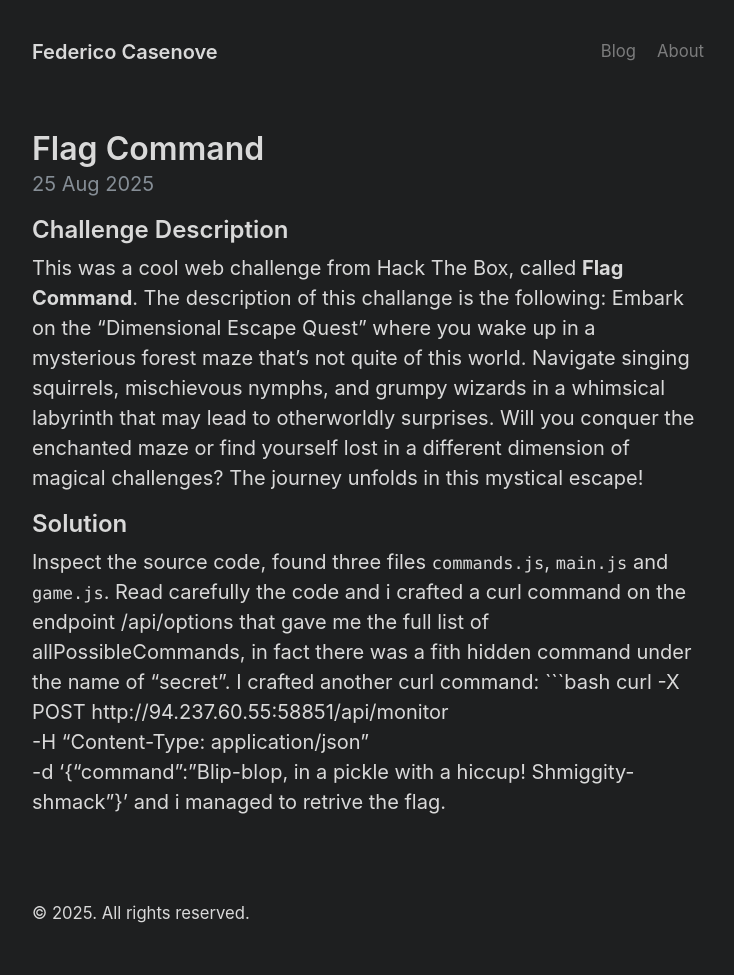
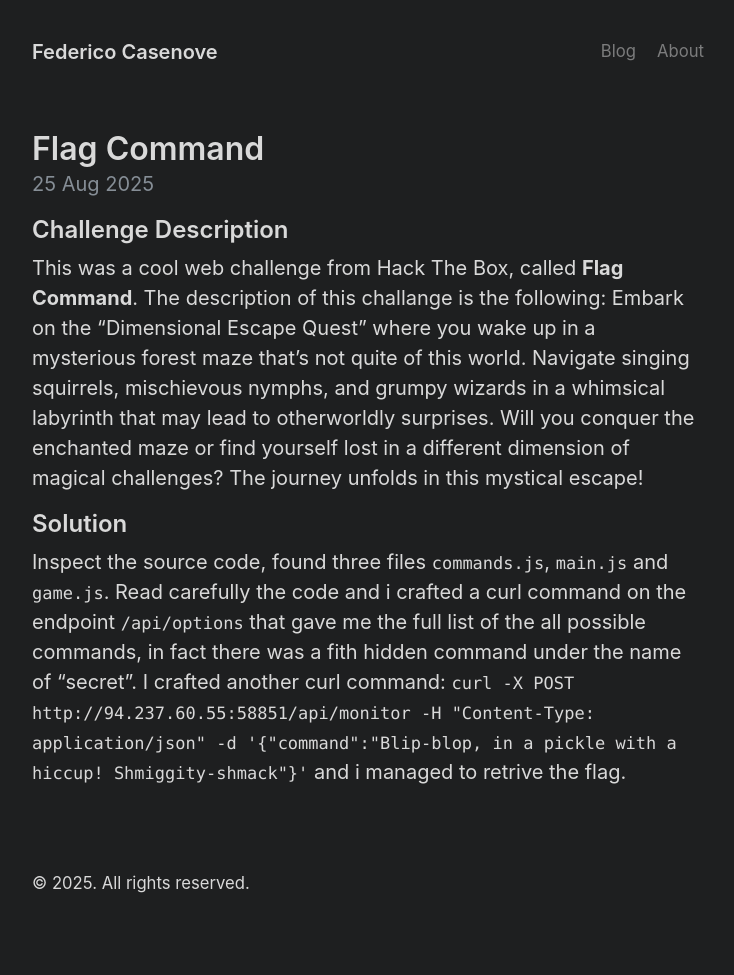
Before and after one commit to xirver/xirver.github.io, a Jekyll site: the page built from _posts/2025-08-25-Flag-Command.md, in a window 1280 px wide. Shown: the whole page, without its empty margins (272-1006 px from the left). Built offline with Jekyll 4.4.1, drawn with Linux system fonts in a browser that asks for light colours; after the commit the page ends 945 px from its top, so only the background shows below that.

Commit message:
Update 2025-08-25-Flag-Command.md

````diff
--- a/_posts/2025-08-25-Flag-Command.md
+++ b/_posts/2025-08-25-Flag-Command.md
@@ -8,7 +8,5 @@ date: 2025-08-25
 This was a cool web challenge from Hack The Box, called **Flag Command**. The description of this challange is the following: Embark on the "Dimensional Escape Quest" where you wake up in a mysterious forest maze that's not quite of this world. Navigate singing squirrels, mischievous nymphs, and grumpy wizards in a whimsical labyrinth that may lead to otherworldly surprises. Will you conquer the enchanted maze or find yourself lost in a different dimension of magical challenges? The journey unfolds in this mystical escape!
 
 ## Solution
-Inspect the source code, found three files `commands.js`, `main.js` and `game.js`. Read carefully the code and i crafted a curl command on the endpoint /api/options that gave me the full list of allPossibleCommands, in fact there was a fith hidden command under the name of "secret". I crafted another curl command: ```bash
-curl -X POST http://94.237.60.55:58851/api/monitor \
-     -H "Content-Type: application/json" \
-     -d '{"command":"Blip-blop, in a pickle with a hiccup! Shmiggity-shmack"}' and i managed to retrive the flag.
+Inspect the source code, found three files `commands.js`, `main.js` and `game.js`. Read carefully the code and i crafted a curl command on the endpoint `/api/options` that gave me the full list of the all possible commands, in fact there was a fith hidden command under the name of "secret". I crafted another curl command:
+`curl -X POST http://94.237.60.55:58851/api/monitor -H "Content-Type: application/json" -d '{"command":"Blip-blop, in a pickle with a hiccup! Shmiggity-shmack"}'` and i managed to retrive the flag.
````
